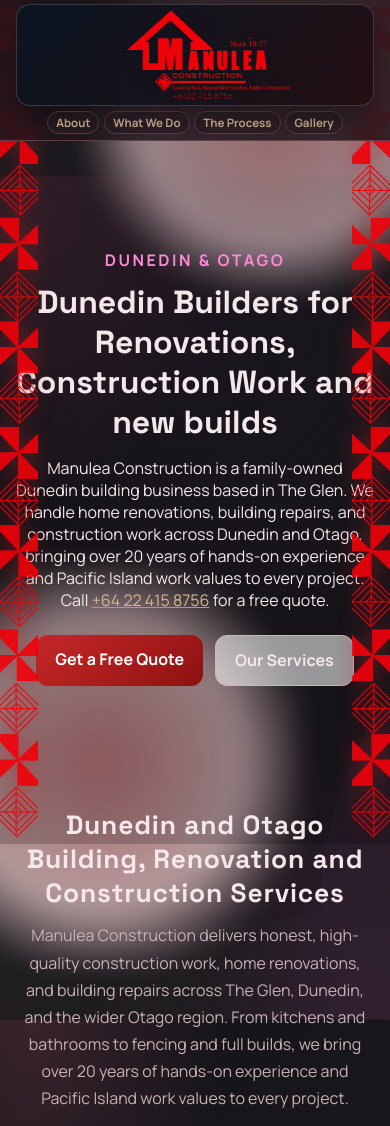
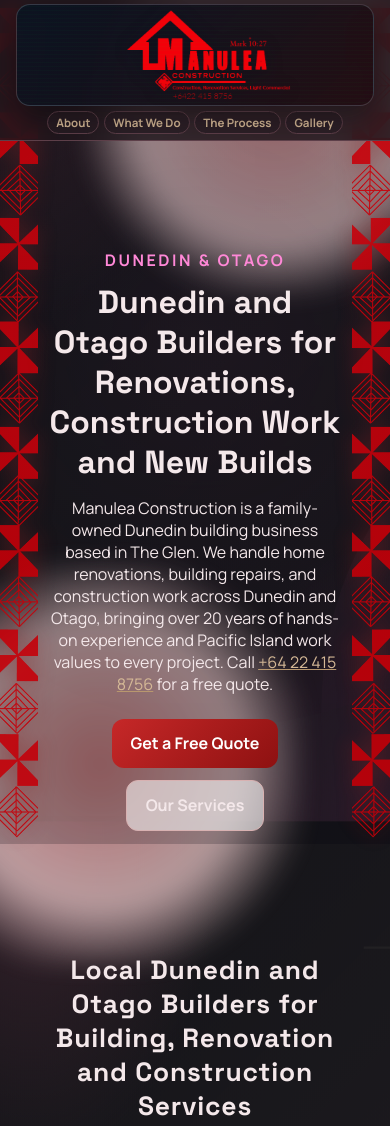
Before and after one commit to otago-star/ManuleaConstruction, a website built with Vite: page index.html in a window 390 px wide. Shown: the top 1126 px of the page. Built offline with nearby package versions, Linux system fonts and the light colour scheme.

Commit message:
Made it more mobile friendly

```diff
--- a/index.html
+++ b/index.html
@@ -3,7 +3,7 @@
 <head>
   <meta charset="UTF-8" />
   <meta name="viewport" content="width=device-width, initial-scale=1.0" />
-  <title>Dunedin Builders | Renovations, Construction &amp; New Builds | Manulea</title>
+  <title>Dunedin &amp; Otago Builders | Renovations, Construction &amp; New Builds | Manulea</title>
   <meta name="description" content="Manulea Construction provides Dunedin and Otago renovations, construction work, new builds, and building repairs. Call +64 22 415 8756 for a free quote." />
   <meta name="robots" content="index, follow, max-image-preview:large" />
   <meta name="geo.region" content="NZ-OTA" />
@@ -13,13 +13,13 @@
   <link rel="canonical" href="https://www.manuleaconstruction.co.nz/" />
   <meta property="og:type" content="website" />
   <meta property="og:locale" content="en_NZ" />
-  <meta property="og:title" content="Dunedin Builders | Renovations, Construction &amp; New Builds | Manulea" />
+  <meta property="og:title" content="Dunedin &amp; Otago Builders | Renovations, Construction &amp; New Builds | Manulea" />
   <meta property="og:description" content="Dunedin and Otago renovations, construction work, new builds, and building repairs by Manulea Construction. Call +64 22 415 8756." />
   <meta property="og:url" content="https://www.manuleaconstruction.co.nz/" />
   <meta property="og:image" content="https://www.manuleaconstruction.co.nz/images/logo/logo.png" />
   <meta property="og:image:alt" content="Manulea Construction logo" />
   <meta name="twitter:card" content="summary_large_image" />
-  <meta name="twitter:title" content="Dunedin Builders | Renovations, Construction &amp; New Builds | Manulea" />
+  <meta name="twitter:title" content="Dunedin &amp; Otago Builders | Renovations, Construction &amp; New Builds | Manulea" />
   <meta name="twitter:description" content="Dunedin and Otago renovations, construction work, new builds, and building repairs by Manulea Construction. Call +64 22 415 8756." />
   <meta name="twitter:image" content="https://www.manuleaconstruction.co.nz/images/logo/logo.png" />
   <meta name="keywords" content="Dunedin builders, Otago builders, Otago building, Otago building services, Dunedin renovations, home renovations Dunedin, home renovation Otago, residential construction Dunedin, construction work Dunedin, building contractor Dunedin, building repairs Dunedin, renovation company Dunedin, kitchen renovations Dunedin, bathroom renovations Dunedin, fencing Dunedin, concrete Dunedin, Carisbrook renovation, The Glen builder, Manulea Construction, Sione Manulea, builder New Zealand, NZ builder, Otago NZ construction, Pacific Island building, family renovations" />
@@ -41,6 +41,10 @@
         "alternateName": ["Laiva'a Manulea", "Sione Manulea"]
       },
       "url": "https://www.manuleaconstruction.co.nz/",
+      "sameAs": [
+        "https://www.facebook.com/p/Manulea-Construction-Ltd-61553280010529/",
+        "https://builderscrack.co.nz/tradies/54i0ycd/manulea-construction-ltd"
+      ],
       "image": [
         "https://www.manuleaconstruction.co.nz/images/logo/logo.png",
         "https://www.manuleaconstruction.co.nz/images/projects/project1/1.jpg",
@@ -188,7 +192,7 @@
   <main id="home">
     <section class="hero container">
       <p class="kicker">Dunedin &amp; Otago</p>
-      <h1>Dunedin Builders for Renovations, Construction Work and new builds</h1>
+      <h1>Dunedin and Otago Builders for Renovations, Construction Work and New Builds</h1>
       <p class="hero-copy">Manulea Construction is a family-owned Dunedin building business based in The Glen. We handle home renovations, building repairs, and construction work across Dunedin and Otago, bringing over 20 years of hands-on experience and Pacific Island work values to every project. Call <a href="tel:+64224158756">+64 22 415 8756</a> for a free quote.</p>
       <div class="hero-actions">
         <a class="btn btn-primary" href="#contact">Get a Free Quote</a>
@@ -197,7 +201,7 @@
     </section>
 
     <section class="services-highlight container">
-      <h2>Dunedin and Otago Building, Renovation and Construction Services</h2>
+      <h2>Local Dunedin and Otago Builders for Building, Renovation and Construction Services</h2>
       <p class="services-intro">Manulea Construction delivers honest, high-quality construction work, home renovations, and building repairs across The Glen, Dunedin, and the wider Otago region. From kitchens and bathrooms to fencing and full builds, we bring over 20 years of hands-on experience and Pacific Island work values to every project.</p>
       <div class="service-highlights">
         <div class="service-item">
--- a/styles.css
+++ b/styles.css
@@ -97,7 +97,7 @@
   object-fit: cover;
   object-position: center;
   pointer-events: none;
-  z-index: 3;
+  z-index: 0;
   opacity: 0.9;
   filter: brightness(0) saturate(100%) invert(14%) sepia(95%) saturate(6470%) hue-rotate(351deg) brightness(88%) contrast(118%) drop-shadow(0 0 10px rgba(170, 36, 36, 0.55));
 }
@@ -1197,6 +1197,10 @@
     width: 38px;
   }
 
+  .container {
+    padding-inline: 20px;
+  }
+
   .before-after-grid {
     grid-template-columns: 1fr;
   }
@@ -1235,6 +1239,10 @@
 }
 
 @media (max-width: 640px) {
+  .container {
+    padding-inline: 32px;
+  }
+
   .nav-links {
     justify-content: center;
     flex-wrap: wrap;
```
Also changed, not shown: services.html (+3 -3 lines), 1 other file.
